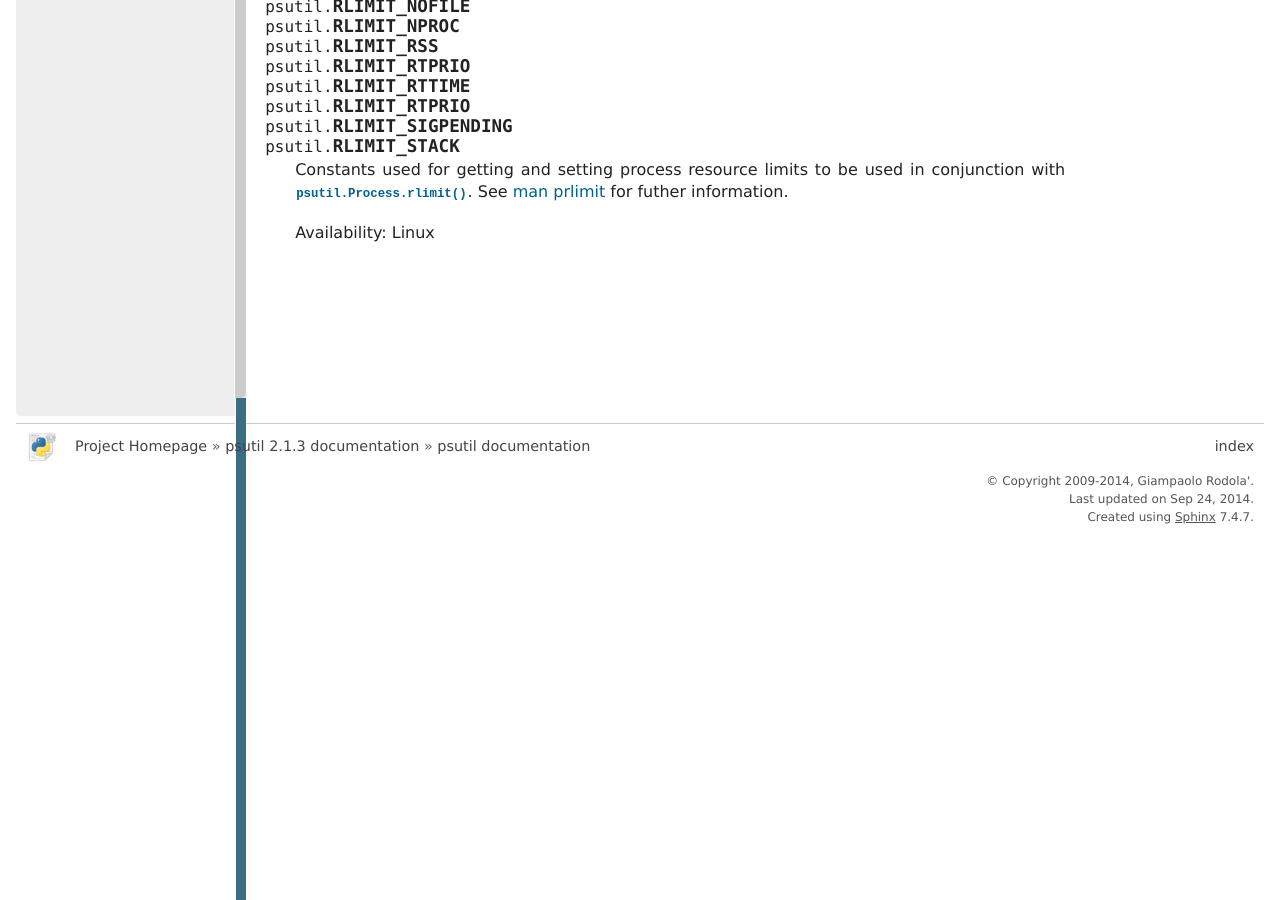
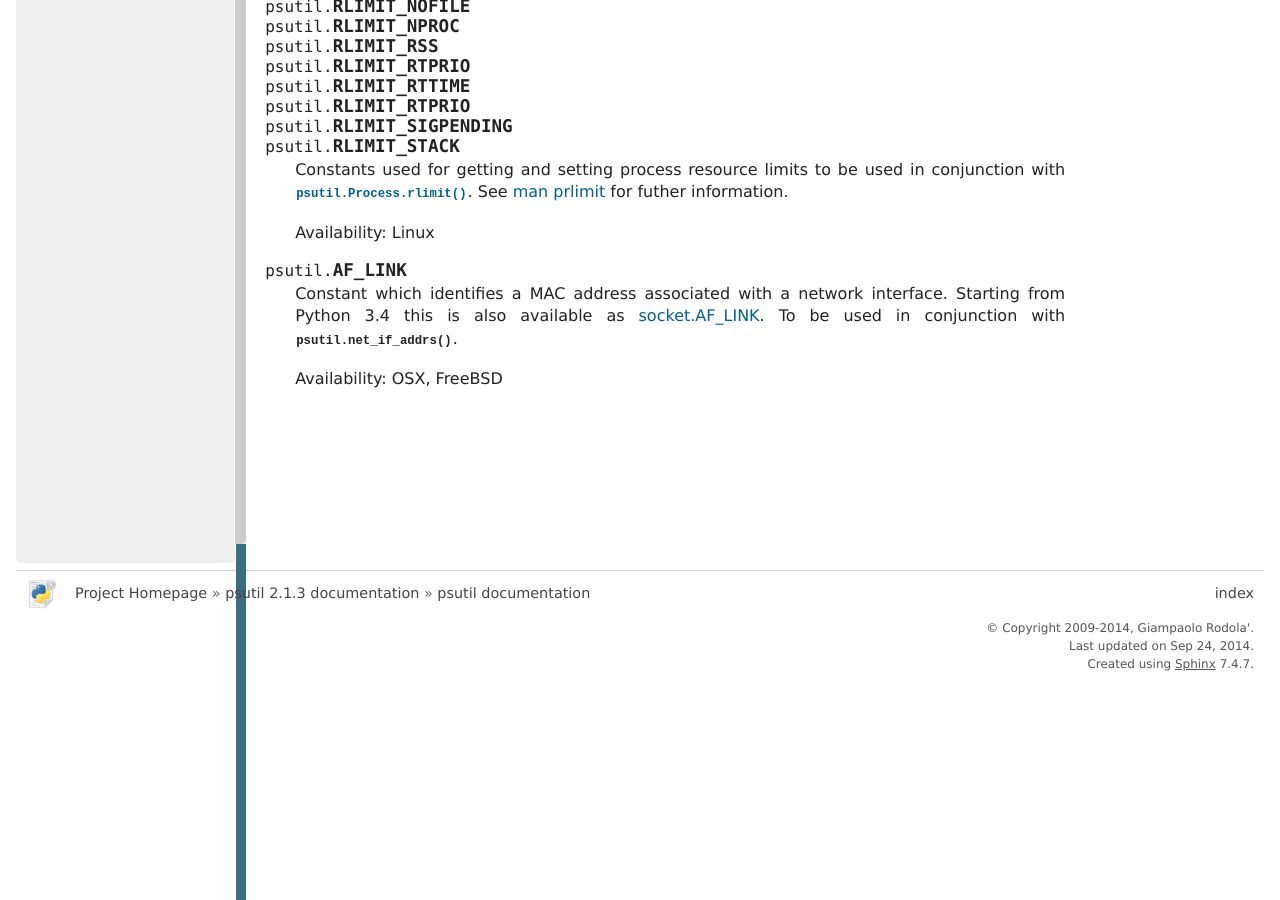
Before and after one commit to giampaolo/psutil, a Sphinx documentation site: the page built from docs/index.rst, in a window 1280 px wide and 900 px high, scrolled down 19440 px. Built offline with Sphinx 7.4.7, drawn with Linux system fonts in a browser that asks for light colours; formulas are drawn with MathJax 3.

Commit message:
expose AF_LINK

```diff
--- a/docs/index.rst
+++ b/docs/index.rst
@@ -1245,3 +1245,13 @@ Constants
   `man prlimit <http://linux.die.net/man/2/prlimit>`__ for futher information.
 
   Availability: Linux
+
+.. _const-aflink:
+.. data:: AF_LINK
+
+  Constant which identifies a MAC address associated with a network interface.
+  Starting from Python 3.4 this is also available as
+  `socket.AF_LINK <https://docs.python.org/3/library/socket.html#socket.AF_LINK>`__.
+  To be used in conjunction with :func:`psutil.net_if_addrs()`.
+
+  Availability: OSX, FreeBSD
```
Also changed, not shown: 2 other files.
